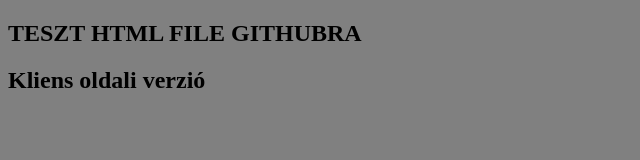
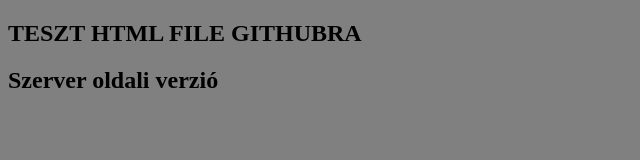
Before and after one commit to szmirtill/html, a plain HTML site: page index.html in a window 1280 px wide. Shown: the full height of the page, 0-640 px from the left. Drawn offline with Linux system fonts and the light colour scheme.

Commit message:
Update index.html

```diff
--- a/index.html
+++ b/index.html
@@ -6,6 +6,6 @@
 </head>
 <body style="background-color:grey;">
 <h2>TESZT HTML FILE GITHUBRA</h2>
-  <h2>Kliens oldali verzió </h2>
+  <h2>Szerver oldali verzió </h2>
 </body>
 </html>
```
